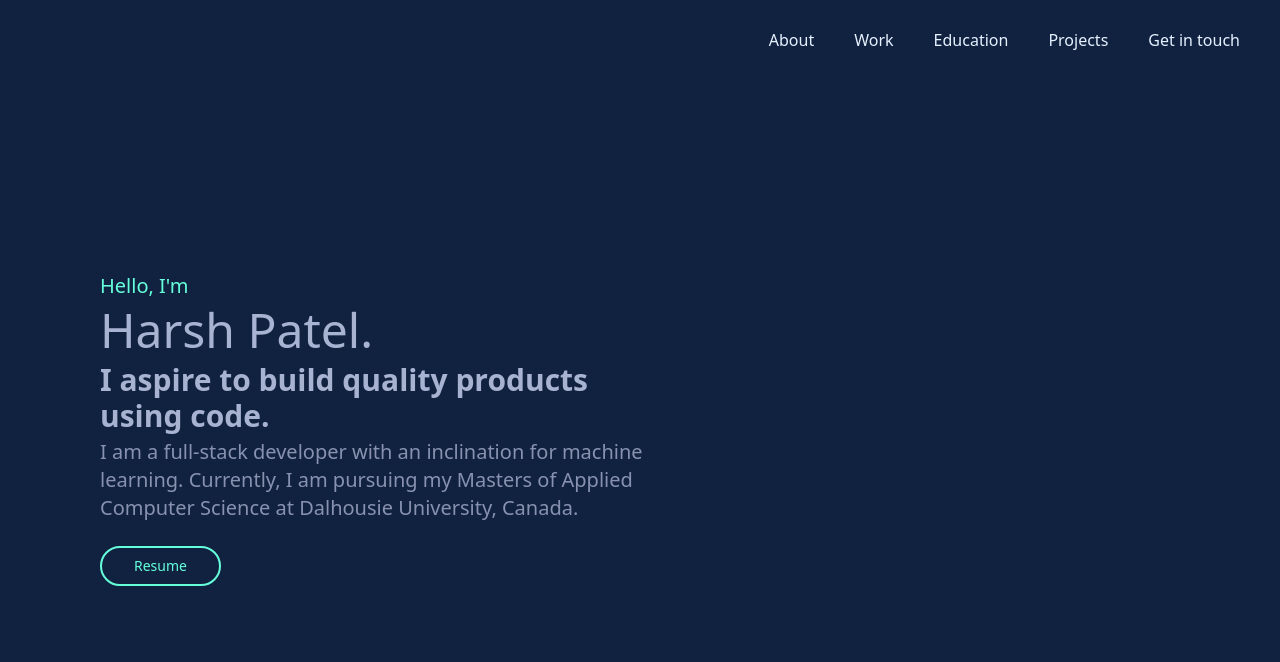
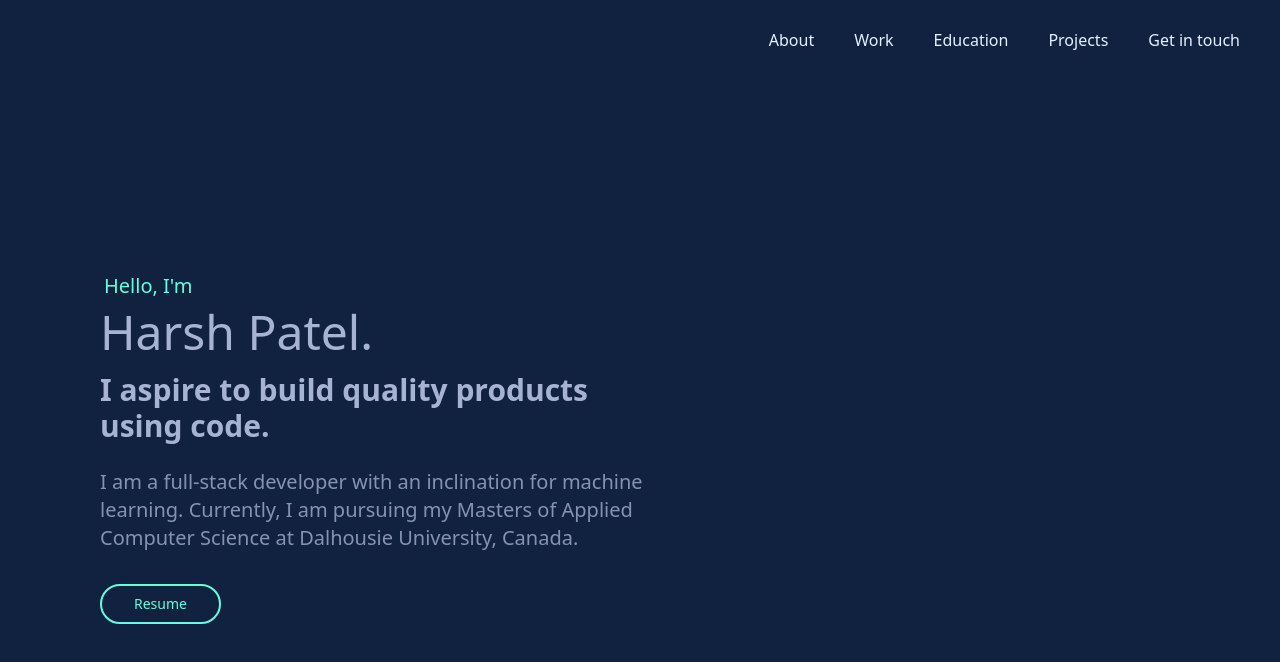
Before and after one commit to Harshpatel249/portfolio-website, a Gatsby site: page / in a window 1280 px wide. Built offline with nearby package versions, Linux system fonts and the light colour scheme; Gatsby itself is replaced by a stand-in of ours.

Commit message:
Update about.js

```diff
--- a/src/components/about.js
+++ b/src/components/about.js
@@ -4,11 +4,11 @@ import './about.css';
 const About = () => (
     <div className="main justify-center">
         <div className="container">
-            <p className="font['Poppins'] text-custom-green-500 mt-48 text-xl font-medium">Hello, I'm</p>
-            <h1 className="font['Poppins'] text-custom-slate-200 mt-1.5 text-5xl font-medium">Harsh Patel.</h1>
-            <h2 className="font['Poppins'] text-custom-slate-600 mt-2 text-3xl font-semibold">I aspire to build quality products <br />using code.</h2>
-            <p className="font['Poppins'] text-custom-slate-900 mt-1 text-xl font-normal">I am a full-stack developer with an inclination for machine <br/>learning. Currently, I am pursuing my Masters of Applied <br/>Computer Science at Dalhousie University, Canada.</p>
-            <button className="font['Poppins'] text-custom-green-500 text-sm font-normal mt-6 rounded-full border-2 border-color pl-8 pr-8 pt-2 pb-2">
+            <p className="font['Poppins'] text-custom-green-500 mt-48 text-xl font-medium ml-1">Hello, I'm</p>
+            <h1 className="font['Poppins'] text-custom-slate-200 mt-2 text-5xl font-medium">Harsh Patel.</h1>
+            <h2 className="font['Poppins'] text-custom-slate-600 mt-4 text-3xl font-semibold">I aspire to build quality products <br />using code.</h2>
+            <p className="font['Poppins'] text-custom-slate-900 mt-6 text-xl font-normal">I am a full-stack developer with an inclination for machine <br/>learning. Currently, I am pursuing my Masters of Applied <br/>Computer Science at Dalhousie University, Canada.</p>
+            <button className="font['Poppins'] text-custom-green-500 text-sm font-normal mt-8 rounded-full border-2 border-color pl-8 pr-8 pt-2 pb-2">
                 Resume
             </button>
         </div>
```
